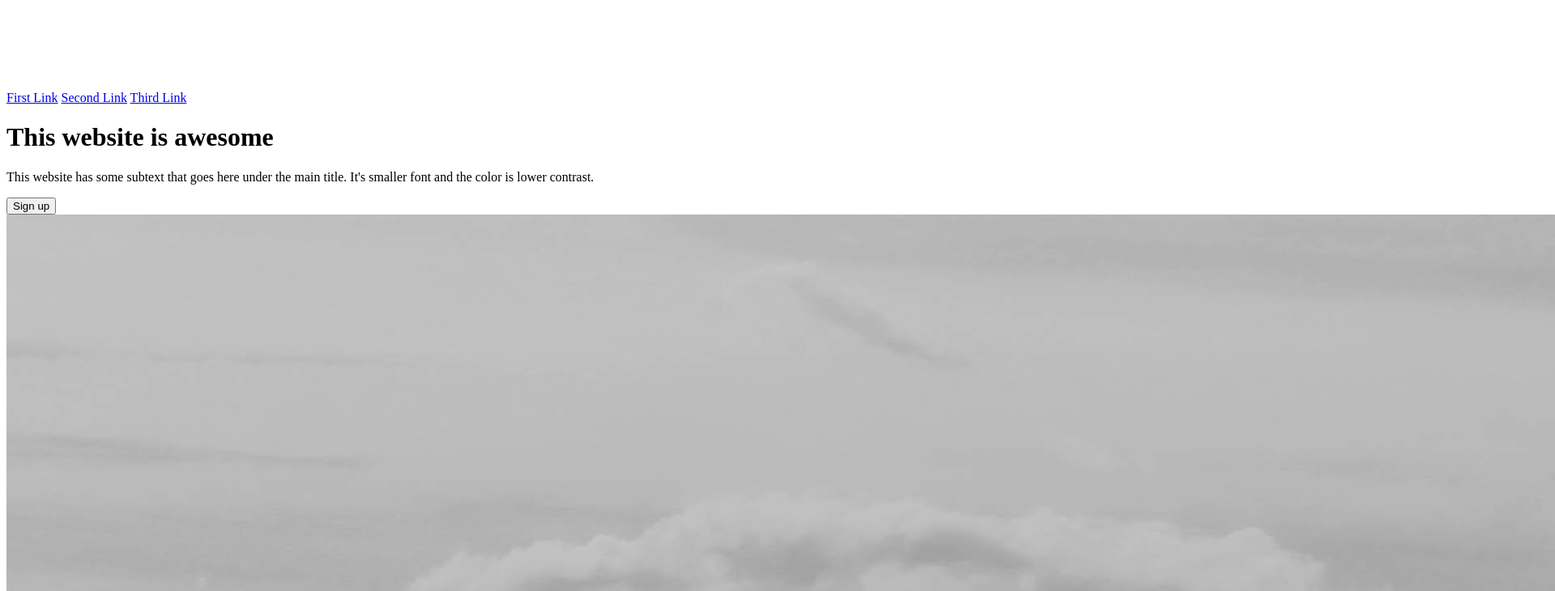
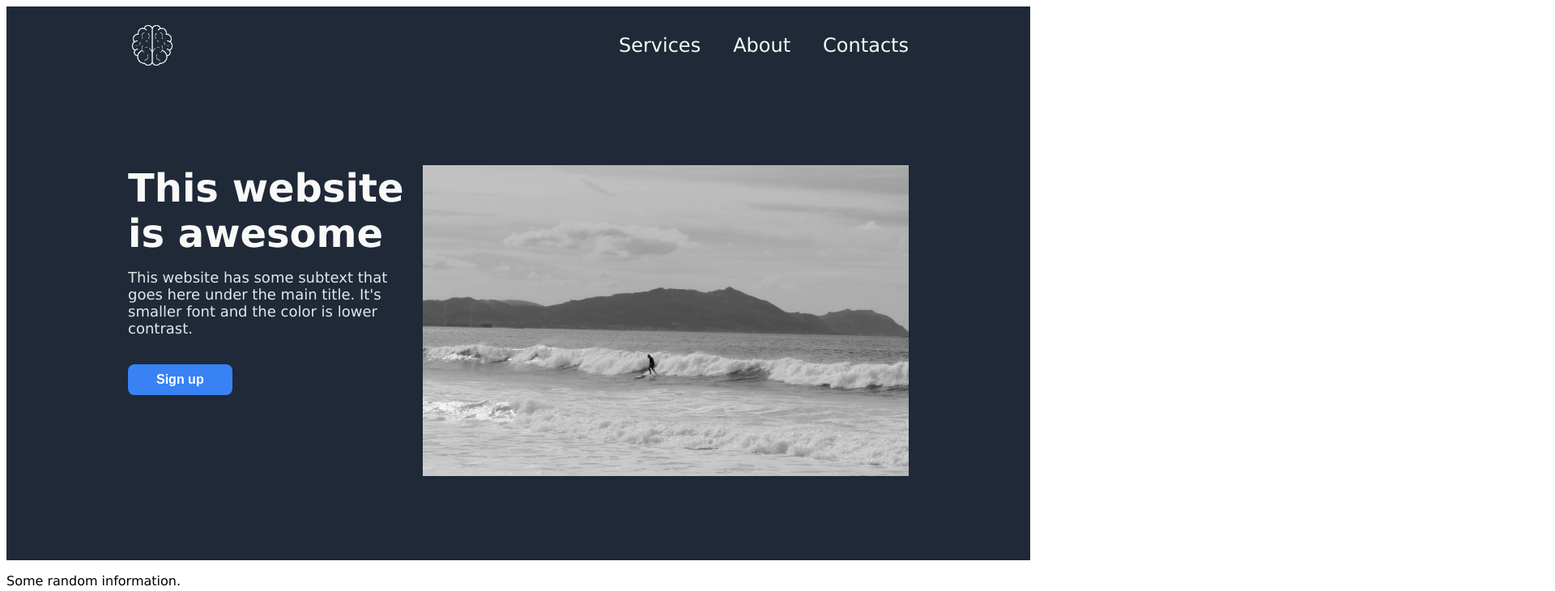
Before and after one commit to Azovian/FirstWebsite, a plain HTML site: page index.html in a window 1280 px wide. Shown: the top 730 px of the page at 81% size, 1920 px wide, since content can reach past the window. Drawn offline with Linux system fonts and the light colour scheme.

Commit message:
Improved index.html; add styling for header and hero sections.

```diff
--- a/index.html
+++ b/index.html
@@ -8,56 +8,63 @@
     <title>Awesomium Website</title>
 </head>
 <body>
+    <!-- Header section -->
     <div class="header">
         <div class="header-logo">
-            <img src="./images/brainw.png" alt="Website logo">
+            <img class="logo" src="./images/brainw.png" alt="Website logo">
         </div>
         <div class="header-links">
-            <a href="#">First Link</a>
-            <a href="#">Second Link</a>
-            <a href="#">Third Link</a>
+            <ul class="link-list">
+                <li><a href="#">Services</a></li>
+                <li><a href="#">About</a></li>
+                <li><a href="#">Contacts</a></li>
+            </ul>
         </div>
     </div>
+    <!-- Hero section -->
     <div class="hero">
         <div class="hero-content">
-            <h1>This website is awesome</h1>
-            <p>This website has some subtext that goes here under the main title.
+            <p id="hero-main">This website is awesome</p>
+            <p id="hero-text">This website has some subtext that goes here under the main title.
                 It's smaller font and the color is lower contrast.
             </p>
             <button class="signup-hero">Sign up</button>
         </div>
         <div class="hero-image">
-            <img src="./images/landscape.jpg">
+            <img class="hero-pic" src="./images/landscape.jpg">
         </div>
     </div>
+    <!-- Content section -->
     <div class="content">
-        <h2>Some random information.</h2>
+        <p>Some random information.</p>
         <div class="cards">
             <div class="card">
-                <img src="./images/palm1.jpg">
+                <img class="palms" src="./images/palm1.jpg">
+                <p>This is some subtext under an illustration or image</p>
+            </div>
+            <div  class="card">
+                <img class="palms" src="./images/palm2.jpg">
                 <p>This is some subtext under an illustration or image</p>
             </div>
             <div class="card">
-                <img src="./images/palm2.jpg">
+                <img class="palms" src="./images/palm3.jpg">
                 <p>This is some subtext under an illustration or image</p>
             </div>
             <div class="card">
-                <img src="./images/palm3.jpg">
-                <p>This is some subtext under an illustration or image</p>
-            </div>
-            <div class="card">
-                <img src="./images/palm4.jpg">
+                <img class="palms" src="./images/palm4.jpg">
                 <p>This is some subtext under an illustration or image</p>
             </div>
         </div>
     </div>
+    <!-- Citation section -->
     <div class="citation">
         <p>This is an inspiring quote, or a testimonial from a customer. Maybe
             it's just filling up space, or maybe people will actually read it. Who knows?
             All I know is that it looks nice.
         </p>
-        <h4>-Thor, God of Thunder</h4>
+        <p>-Thor, God of Thunder</p>
     </div>
+    <!-- Call to action section -->
     <div class="action">
         <div class="action-text">
             <h4>Call to action! It's time!</h4>
@@ -65,6 +72,7 @@
         </div>
         <button class="signup-action">Sign up</button>
     </div>
+    <!-- Footer section -->
     <div class="footer">
         <p>Copyright © The Odin Project 2022</p>
     </div>
--- a/styles.css
+++ b/styles.css
@@ -0,0 +1,92 @@
+body {
+    font-family: Verdana, Geneva, Tahoma, sans-serif;
+}
+
+/* Header section */
+
+.header {
+    background-color: #1F2937;
+    display: flex;
+    flex-direction: row;
+    justify-content: space-between;
+    padding: 10px 150px;
+    margin: 0;
+    border: 0;
+}
+
+.link-list {
+    list-style: none;
+    display: flex;
+    align-items: center;
+    justify-content: center;
+    font-size: 24px;
+    gap: 40px;
+}
+
+a {
+    text-decoration: none;
+    color: #f9faf8;
+}
+
+.logo {
+    height: 60px;
+}
+
+.header-logo {
+    display: flex;
+    justify-content: flex-start;
+    align-items: center;
+}
+
+/* Hero section*/
+
+.hero {
+    display: flex;
+    background-color: #1F2937;
+    padding: 100px 150px;
+    justify-content: space-between;
+}
+
+.hero-pic {
+    width: 600px;
+}
+
+.hero-content {
+    display: flex;
+    flex-direction: column;
+    justify-content: start;
+    align-items: flex-start;
+    width: 500px;
+
+}
+
+#hero-main {
+    font-size: 48px;
+    font-weight: bolder;
+    color: #f9faf8;
+    padding: 0px;
+    margin: 0px;
+}
+
+#hero-text {
+    font-size: 18px;
+    color: #e5e7eb;
+    padding: 0px;
+    margin-top: 16px;
+}
+
+.signup-hero {
+  align-items: center;
+  background-color: #3882f6;
+  border-radius: 8px;
+  border-style: none;
+  color: #fff;
+  font-size: 100%;
+  line-height: 1.15;
+  margin-top: 16px;
+  padding: 10px 35px;
+  text-align: center;
+  font-weight: bold;
+}
+
+/* Content section */
```
